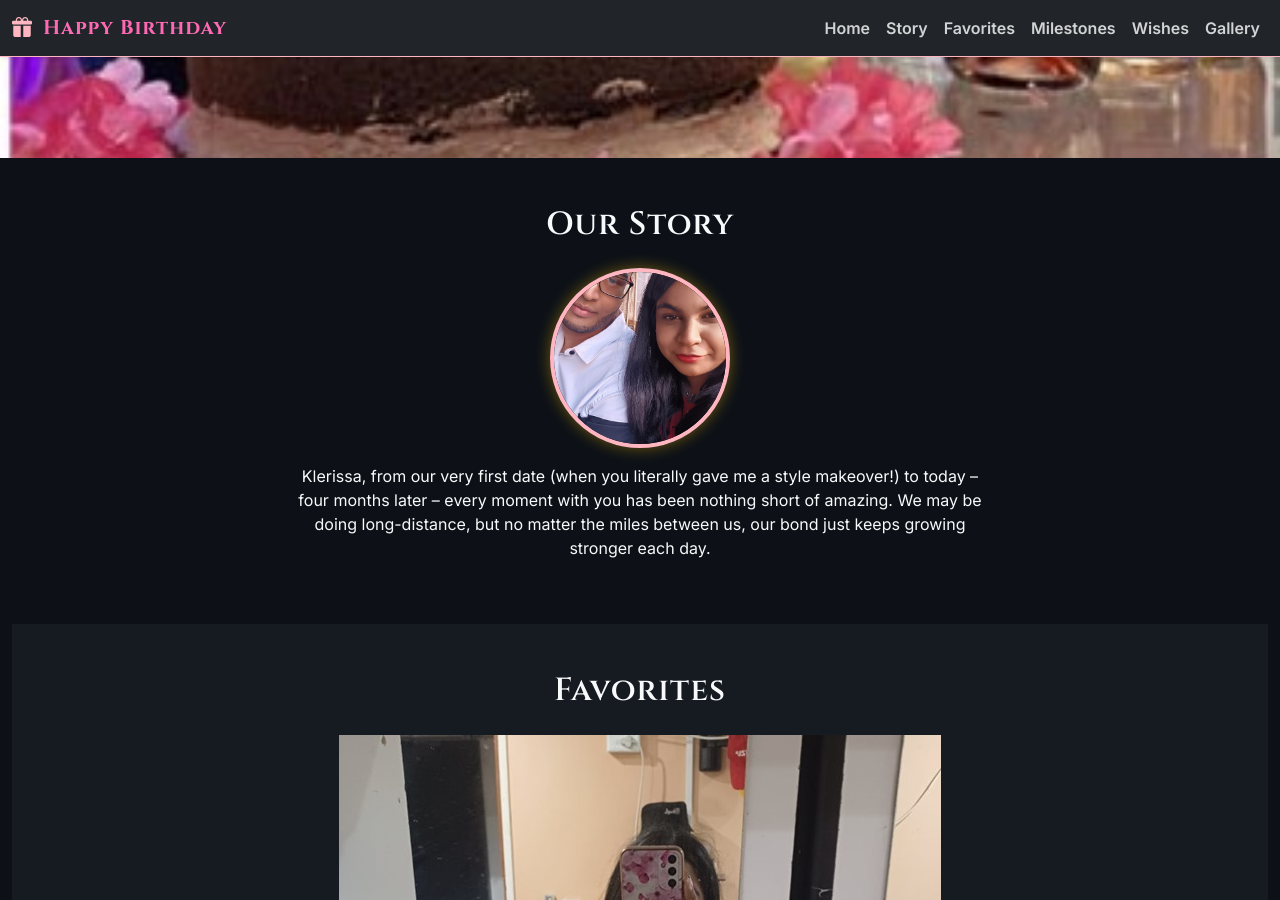
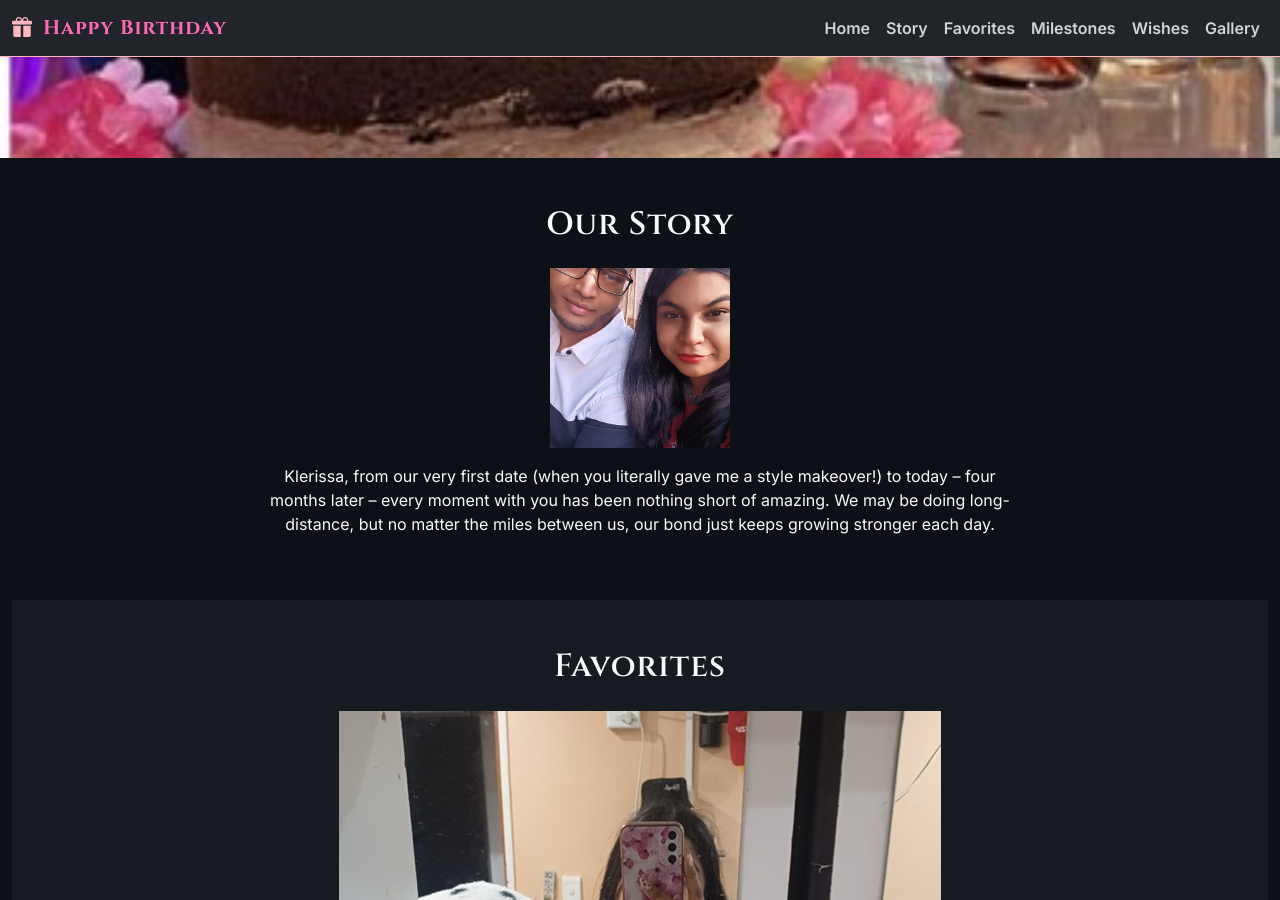
Before and after one commit to MrMoneyDeveloper/Girlfriend-Website, a Jekyll site: the page built from index.html, in a window 1280 px wide and 900 px high, scrolled down 790 px. Built offline with Jekyll 4.4.1, drawn with Linux system fonts in a browser that asks for light colours; a script that is not in the unit is left out.

Commit message:
style: enlarge story text and fade image edges

```diff
--- a/about.html
+++ b/about.html
@@ -18,7 +18,7 @@ hero_tagline: Character Profile & Journey
   .hero-content{position:relative;z-index:2;background:#161b22;padding:1rem 1.25rem;border-radius:.5rem;}
 
   /* ===== Profile Image ===== */
-  .profile-img{width:180px;height:180px;object-fit:cover;border-radius:50%;border:4px solid #ffc107;box-shadow:0 0 15px rgba(255,193,7,.5);}
+  .profile-img{width:180px;height:180px;object-fit:cover;border-radius:0;border:none;-webkit-mask-image:radial-gradient(ellipse 90% 90% at center,black 90%,transparent);mask-image:radial-gradient(ellipse 90% 90% at center,black 90%,transparent);}
 
   /* ===== Badges & Attribute Bars ===== */
   .stat-badge{background:#343a40;border:1px solid #ffc107;border-radius:1rem;padding:.5rem 1rem;margin:.25rem;display:inline-block;}
--- a/assets/css/style.css
+++ b/assets/css/style.css
@@ -158,11 +158,13 @@ h1,h2,h3,h4,h5,h6,
 
 /* ========== 5. PROFILE (About) ========= */
 .profile-img {
-  width: 180px; height: 180px;
+  width: 180px;
+  height: 180px;
   object-fit: cover;
-  border-radius: 50%;
-  border: 4px solid var(--rpg-gold-light);
-  box-shadow: 0 0 15px rgba(255,193,7,.4);
+  border-radius: 0;
+  border: none;
+  -webkit-mask-image: radial-gradient(ellipse 90% 90% at center, black 90%, transparent);
+  mask-image: radial-gradient(ellipse 90% 90% at center, black 90%, transparent);
 }
 .attribute { width: 220px; max-width: 100%; }
 .attribute .progress { height: .6rem; background:#343a40; border-radius:.25rem; }
@@ -170,6 +172,13 @@ h1,h2,h3,h4,h5,h6,
 @media (max-width: 575.98px) {
   .profile-img { width: 150px; height: 150px; }
   .attribute { width: 100%; }
+}
+
+/* Generic fading edges for images */
+.fade-edges {
+  border: none;
+  -webkit-mask-image: radial-gradient(ellipse 90% 90% at center, black 90%, transparent);
+  mask-image: radial-gradient(ellipse 90% 90% at center, black 90%, transparent);
 }
 
 /* ===== Timeline (About) ===== */
@@ -488,9 +497,12 @@ body.ready { opacity: 1; }
 .image-wrapper img{
   max-width:100%;
   max-height:100%;
-  object-fit:contain;
+  object-fit:cover;
   object-position:center;
   display:block;
+  border:none;
+  -webkit-mask-image: radial-gradient(ellipse 90% 90% at center, black 90%, transparent);
+  mask-image: radial-gradient(ellipse 90% 90% at center, black 90%, transparent);
 }
 @media screen and (max-width:768px){
   .image-wrapper{aspect-ratio:3/4;}
--- a/index.html
+++ b/index.html
@@ -17,8 +17,8 @@ description: "Birthday celebration page"
 <section id="about" class="py-5 text-center">
   <div class="container">
     <h2 class="mb-4">Our Story</h2>
-    <img src="assets/images/story_first_date_makeover.jpg" class="profile-img mb-3" alt="Our first date together" loading="lazy">
-    <p class="mx-auto" style="max-width:700px">Klerissa, from our very first date (when you literally gave me a style makeover!) to today – four months later – every moment with you has been nothing short of amazing. We may be doing long-distance, but no matter the miles between us, our bond just keeps growing stronger each day.</p>
+    <img src="assets/images/story_first_date_makeover.jpg" class="profile-img fade-edges mb-3" alt="Our first date together" loading="lazy">
+    <p class="mx-auto" style="max-width:770px">Klerissa, from our very first date (when you literally gave me a style makeover!) to today – four months later – every moment with you has been nothing short of amazing. We may be doing long-distance, but no matter the miles between us, our bond just keeps growing stronger each day.</p>
   </div>
 </section>
 
@@ -26,7 +26,7 @@ description: "Birthday celebration page"
 <section id="skills" class="py-5 bg-mid text-light text-center">
   <div class="container">
     <h2 class="mb-4">Favorites</h2>
-     <img src="assets/images/favorites_desserts_collage.jpg" class="img-fluid mb-3" alt="Klerissa’s favorite desserts and things she loves" loading="lazy">
+     <img src="assets/images/favorites_desserts_collage.jpg" class="img-fluid fade-edges mb-3" alt="Klerissa’s favorite desserts and things she loves" loading="lazy">
     <p>You have the biggest sweet tooth 🍨 – ice cream, brownies, milktart, you name it! Pink is definitely your color (just look at this site 💖), and lately you’ve been obsessed with ‘Ordinary’ by Alex Warren. Oh, and thanks for using my birthday-money gift to buy that pink ‘massager’ you really wanted! 😅</p>
   </div>
 </section>
@@ -35,7 +35,7 @@ description: "Birthday celebration page"
 <section id="experience" class="py-5 text-center">
   <div class="container">
     <h2 class="mb-4">Milestones</h2>
-    <img src="assets/images/milestones_timeline.jpg" class="img-fluid mb-3" alt="Our timeline together" loading="lazy">
+    <img src="assets/images/milestones_timeline.jpg" class="img-fluid fade-edges mb-3" alt="Our timeline together" loading="lazy">
     <ul class="list-unstyled mx-auto" style="max-width:700px">
       <li>Met – January 2025 <em>(the day our story began)</em></li>
       <li>Became official – March 15, 2025 <em>(officially a couple 💑)</em></li>
@@ -50,7 +50,7 @@ description: "Birthday celebration page"
 <section id="projects" class="py-5 bg-mid text-light text-center">
   <div class="container">
     <h2 class="mb-4">Birthday Wishes</h2>
-     <img src='assets/images/wishes_birthday_balloon.jpg' class='img-fluid mb-3' alt='Birthday balloons and wishes' loading='lazy'>
+     <img src='assets/images/wishes_birthday_balloon.jpg' class='img-fluid fade-edges mb-3' alt='Birthday balloons and wishes' loading='lazy'>
     <p>Klerissa, thank you for always putting up with my antics and for being the sunshine in my life. You're truly amazeballs, and I absolutely love your sense of humor (even if I won't admit you're the funniest person I know 😉). You never fail to make me smile – even when I'm teasing you with 'lukka'. Thank you for accepting all of me (yes, even my weird butt-washing habit! 😅). I promise I'll keep trying to be the man you deserve. Happy Birthday, and I love you so much.</p>
   </div>
 </section>
@@ -63,22 +63,22 @@ description: "Birthday celebration page"
     <div class="row g-3">
       <div class="col-6 col-md-3">
         <div class="image-wrapper">
-          <img src="assets/images/gallery_mcdonalds_smile.jpg" class="img-fluid" alt="Klerissa at McDonald's (my favorite photo)" loading="lazy">
+          <img src="assets/images/gallery_mcdonalds_smile.jpg" class="img-fluid fade-edges" alt="Klerissa at McDonald's (my favorite photo)" loading="lazy">
         </div>
       </div>
       <div class="col-6 col-md-3">
         <div class="image-wrapper">
-          <img src="assets/images/gallery_us_tokyo.jpg" class="img-fluid" alt="Together in Tokyo – dream trip!" loading="lazy">
+          <img src="assets/images/gallery_us_tokyo.jpg" class="img-fluid fade-edges" alt="Together in Tokyo – dream trip!" loading="lazy">
         </div>
       </div>
       <div class="col-6 col-md-3">
         <div class="image-wrapper">
-          <img src="assets/images/gallery_first_date.jpg" class="img-fluid" alt="On our first date, April 2025" loading="lazy">
+          <img src="assets/images/gallery_first_date.jpg" class="img-fluid fade-edges" alt="On our first date, April 2025" loading="lazy">
         </div>
       </div>
       <div class="col-6 col-md-3">
         <div class="image-wrapper">
-          <img src="assets/images/gallery_silly_selfie.jpg" class="img-fluid" alt="A silly selfie of us 😂" loading="lazy">
+          <img src="assets/images/gallery_silly_selfie.jpg" class="img-fluid fade-edges" alt="A silly selfie of us 😂" loading="lazy">
         </div>
       </div>
     </div>
```
